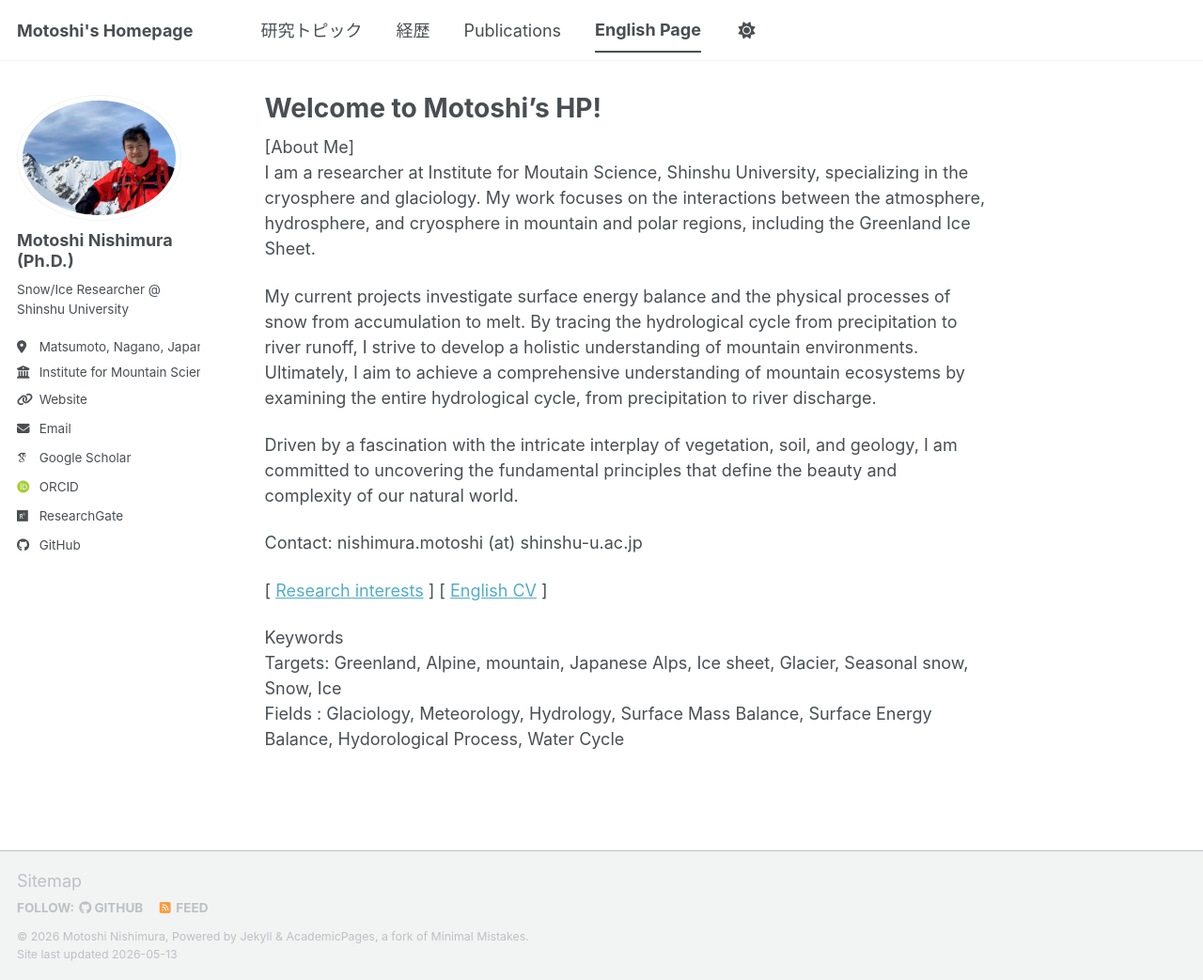
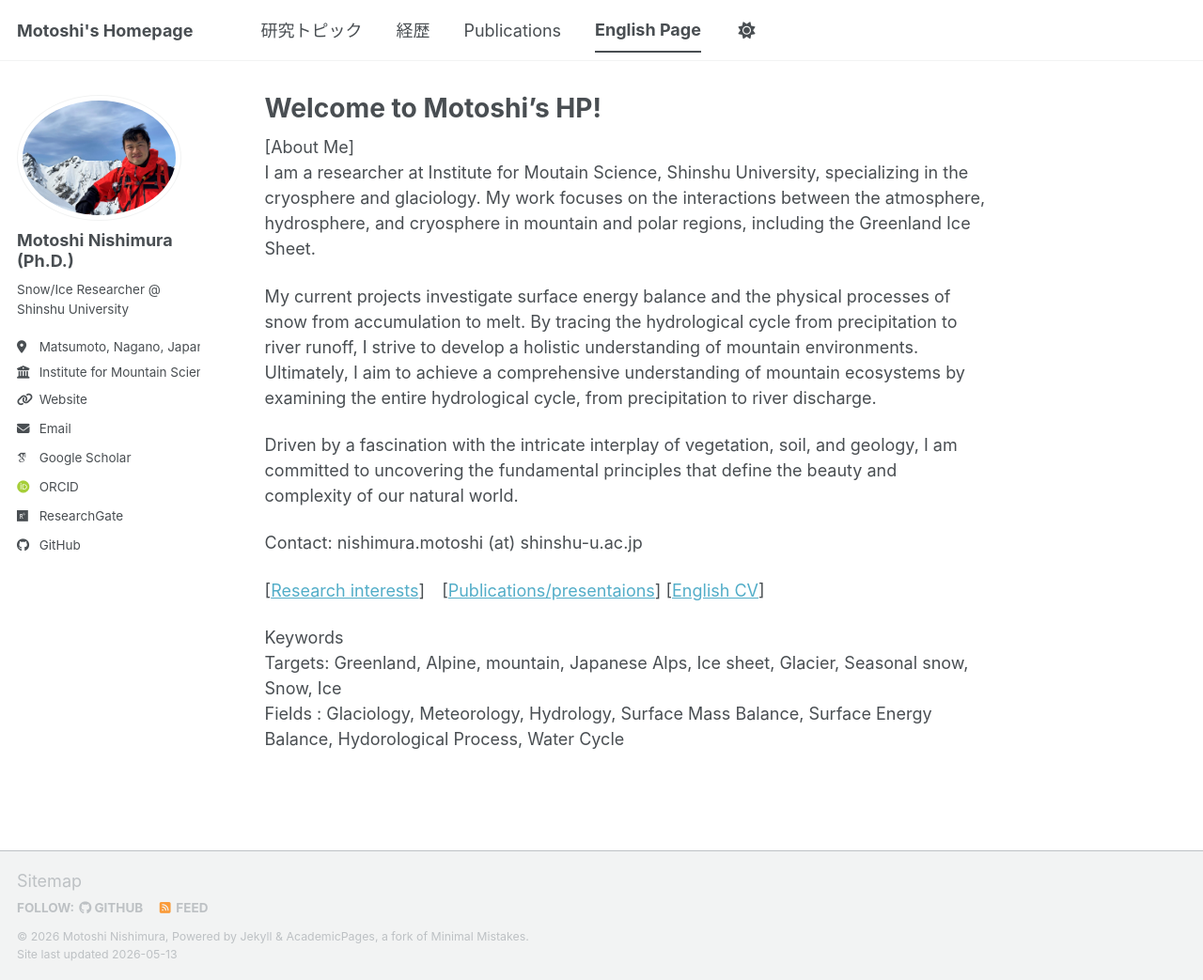
Before and after one commit to MotoshiNishimura/MotoshiNishimura.github.io, a Jekyll site: the page built from _pages/about_en.md, in a window 1280 px wide and 1043 px high. Shown: the whole window at 94% size. Built offline with Jekyll 4.4.1, drawn with Linux system fonts in a browser that asks for light colours; some web fonts are replaced; a script bundle is joined from its source files by our own code; library files that are not in the unit come from our copies.

Commit message:
Update about_en.md

```diff
--- a/_pages/about_en.md
+++ b/_pages/about_en.md
@@ -12,7 +12,7 @@ Driven by a fascination with the intricate interplay of vegetation, soil, and ge
 
 Contact: nishimura.motoshi (at) shinshu-u.ac.jp
 
-[ [Research interests](/interest_en/) ] [ [English CV](/cv_en/) ]
+[[Research interests](/interest_en/)]　[[Publications/presentaions](/publication/)] [[English CV](/cv_en/)]
 
 Keywords<br>
 Targets: Greenland, Alpine, mountain, Japanese Alps, Ice sheet, Glacier, Seasonal snow, Snow, Ice<br>
```
